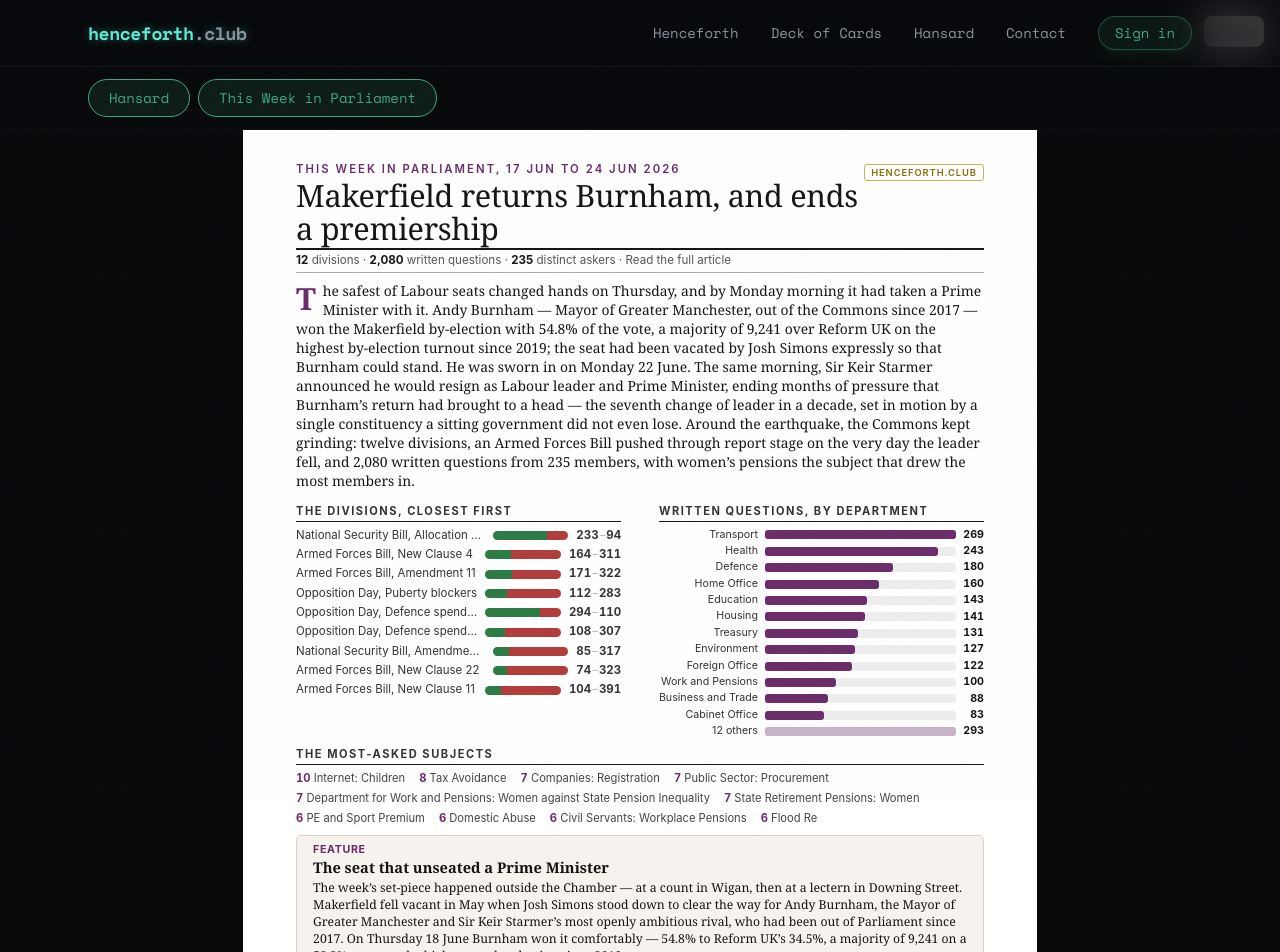
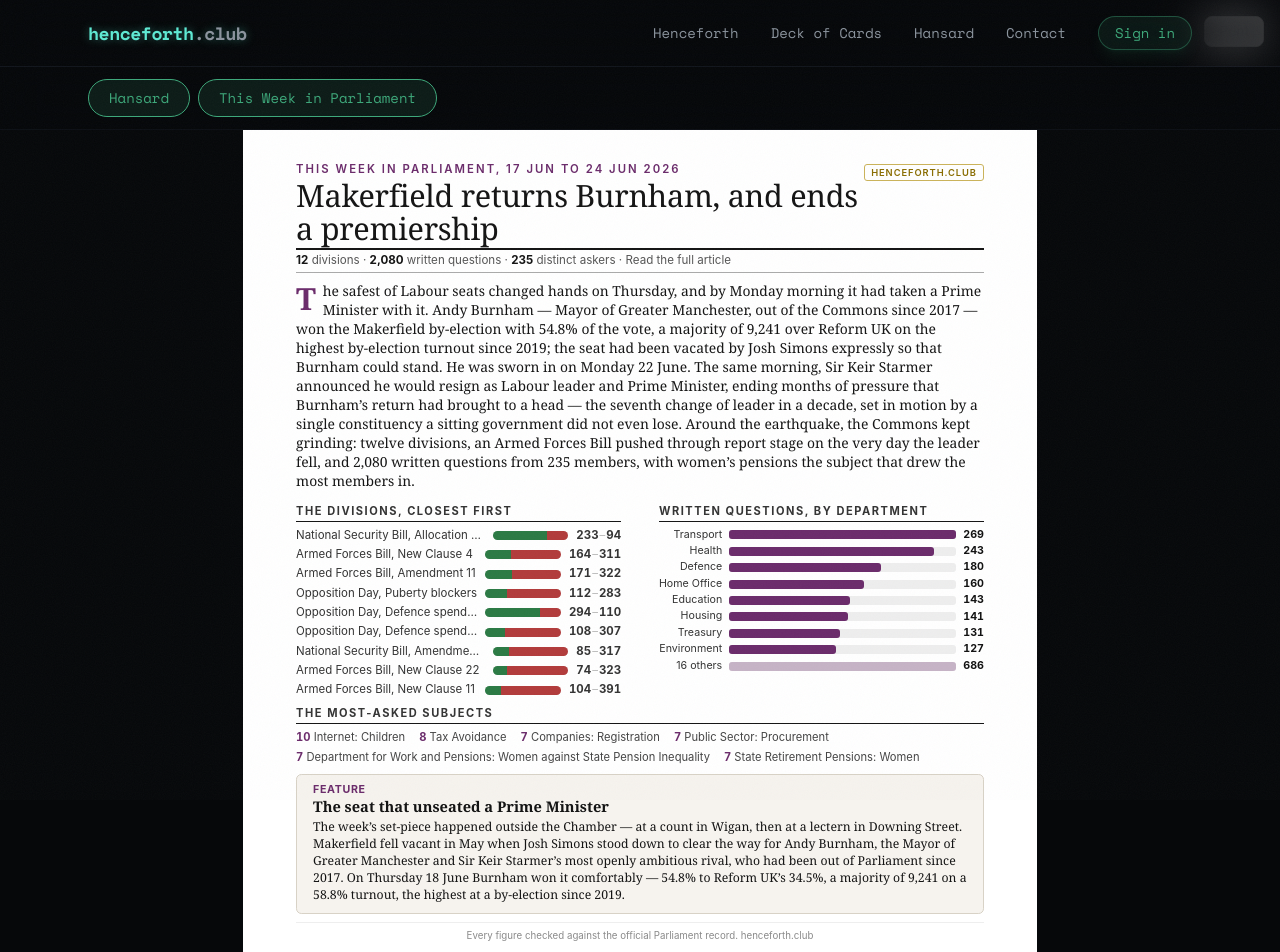
Before and after one commit to henryhudson/henceforth-club, a Next.js app: page /hansard/this-week/2026-06-24 in a window 1280 px wide. Shown: the top 952 px of the page. Built offline with nearby package versions, Linux system fonts and the light colour scheme.

Commit message:
fix(this-week): print only the sheet, cap dense weeks, no footer in recess

```diff
--- a/src/app/hansard/this-week/_components/overview/Overview.tsx
+++ b/src/app/hansard/this-week/_components/overview/Overview.tsx
@@ -10,13 +10,17 @@ import TopQuestions from './TopQuestions'
 import Feature from './Feature'
 import MostActiveFooter from './MostActiveFooter'
 
-// One-A4 space budget: a page carrying the week-in-brief runs denser, so the
-// aggregate sections tighten (the shipped static editions use the same numbers).
+// One-A4 space budget: a page carrying the week-in-brief, or a week with a
+// heavy division count, runs denser, so the aggregate sections tighten (the
+// shipped static editions use the same numbers).
 const CHART_CAP_WITH_BRIEF = 5
+const CHART_CAP_HEAVY = 8
 const TOPICS_CAP_WITH_BRIEF = 5
+const TOPICS_CAP_HEAVY = 6
 const TOPICS_CAP = 10
-const QA_MAX_WITH_BRIEF = 2
+const QA_MAX_DENSE = 2
 const QA_MAX = 3
+const HEAVY_DIVISIONS_THRESHOLD = 6
 
 export default function Overview({ digest, week }: { digest: DigestData; week: string }) {
   const ov = digest.overview
@@ -24,7 +28,10 @@ export default function Overview({ digest, week }: { digest: DigestData; week: s
   const intro = ov?.intro || digest.intro || ''
   const hasBrief = Boolean(ov?.brief?.length)
   const hasData = Boolean(digest.highlights?.votes?.length || digest.departments?.length)
-  const qa = (digest.qa ?? []).slice(0, hasBrief ? QA_MAX_WITH_BRIEF : QA_MAX)
+  const dense = hasBrief || digest.highlights.votes.length > HEAVY_DIVISIONS_THRESHOLD
+  const chartCap = hasBrief ? CHART_CAP_WITH_BRIEF : dense ? CHART_CAP_HEAVY : undefined
+  const topicsCap = hasBrief ? TOPICS_CAP_WITH_BRIEF : dense ? TOPICS_CAP_HEAVY : TOPICS_CAP
+  const qa = (digest.qa ?? []).slice(0, dense ? QA_MAX_DENSE : QA_MAX)
   const feature = ov?.feature ?? digest.feature
 
   return (
@@ -46,14 +53,14 @@ export default function Overview({ digest, week }: { digest: DigestData; week: s
           </div>
           <div>
             <h3 className={s.sectionTitle}>Written questions, by department</h3>
-            <DepartmentChart departments={digest.departments} cap={hasBrief ? CHART_CAP_WITH_BRIEF : undefined} />
+            <DepartmentChart departments={digest.departments} cap={chartCap} />
           </div>
         </div>
       )}
-      {hasData && <MostAskedSubjects topics={digest.topTopics} cap={hasBrief ? TOPICS_CAP_WITH_BRIEF : TOPICS_CAP} />}
+      {hasData && <MostAskedSubjects topics={digest.topTopics} cap={topicsCap} />}
       {hasData && qa.length > 0 && <TopQuestions qa={qa} />}
       {hasData && feature && <Feature feature={feature} />}
-      {ov?.mostActive && <MostActiveFooter mostActive={ov.mostActive} />}
+      {hasData && ov?.mostActive && <MostActiveFooter mostActive={ov.mostActive} />}
       <div className={s.credit}>Every figure checked against the official Parliament record. henceforth.club</div>
     </A4Sheet>
   )
--- a/src/app/hansard/this-week/_components/overview/overview.module.css
+++ b/src/app/hansard/this-week/_components/overview/overview.module.css
@@ -227,4 +227,10 @@
 }
 
 .printBtn { position: fixed; right: 16px; top: 16px; font: 600 13px/1 -apple-system, sans-serif; padding: 8px 14px; border-radius: 8px; border: 1px solid #ccc; background: #fff; cursor: pointer; }
-@media print { .printBtn { display: none; } }
+
+@media print {
+  .printBtn { display: none; }
+  :global(body) * { visibility: hidden; }
+  .sheet, .sheet * { visibility: visible; }
+  .sheet { position: absolute; top: 0; left: 0; margin: 0; }
+}
```
